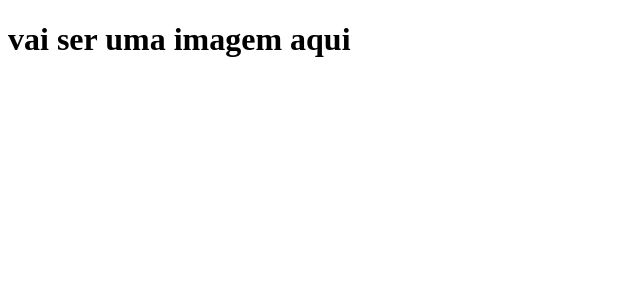
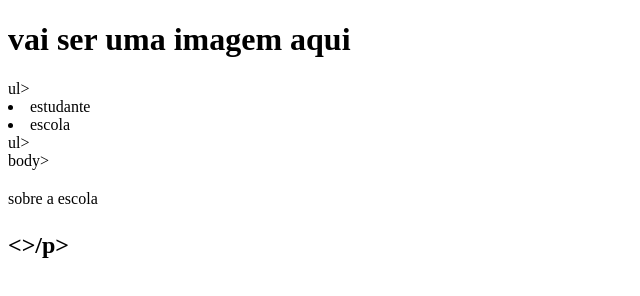
Before and after one commit to rhayzinhadld/rayssa5cm, a plain HTML site: page index.html in a window 1280 px wide. Shown: the whole page, without its empty margins (0-640 px from the left). Drawn offline with Linux system fonts and the light colour scheme.

Commit message:
Add files via upload

```diff
--- a/index.html
+++ b/index.html
@@ -7,8 +7,19 @@
     <title>Document</title>
 </head>
 <body>
-
-</body>
-</html>
-<body>
-<h1>vai ser uma imagem aqui</h1>
+   <h1>vai ser uma imagem aqui</h1>
+<ul>
+</ul>
+</body>ul>
+<li>estudante</li>
+<li>escola
+    </li>ul>
+    </html><header>
+        <section
+    </section>
+    </section>body>
+    <h2></h2>sobre a escola<h2>
+<p><>/p>
+ <p></p>
+    <section class
+    ="escola"></section>
```
